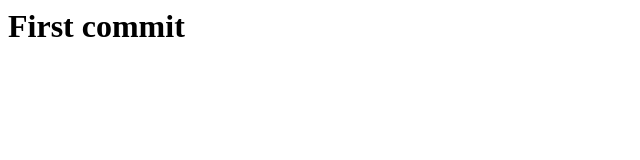
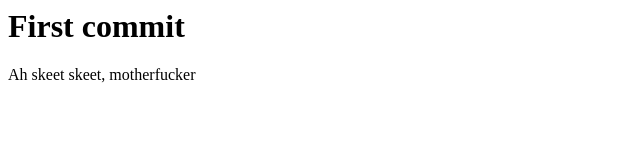
Before and after one commit to mjg3/speed_read, a plain HTML site: page index.html in a window 1280 px wide. Shown: the whole page, without its empty margins (0-640 px from the left). Drawn offline with Linux system fonts and the light colour scheme.

Commit message:
skeet
Added a couple skeets

```diff
--- a/index.html
+++ b/index.html
@@ -1,3 +1,4 @@
 <html>
 <h1> First commit </h1>
+<p>Ah skeet skeet, motherfucker</p>
 </html>
```
